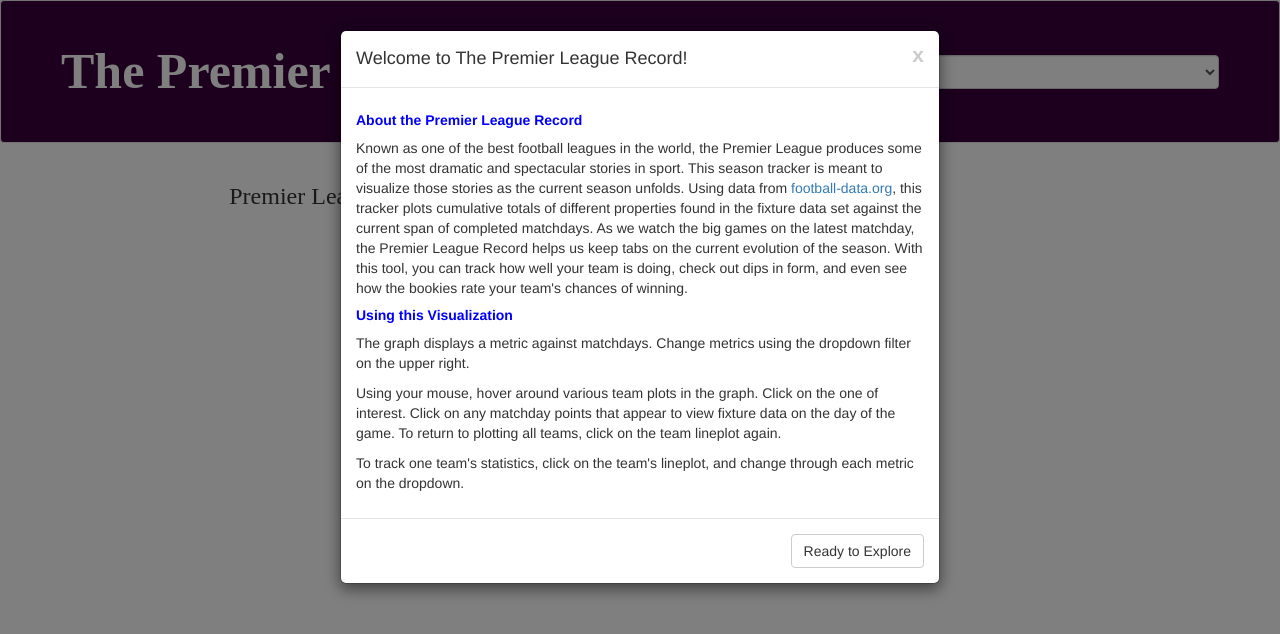
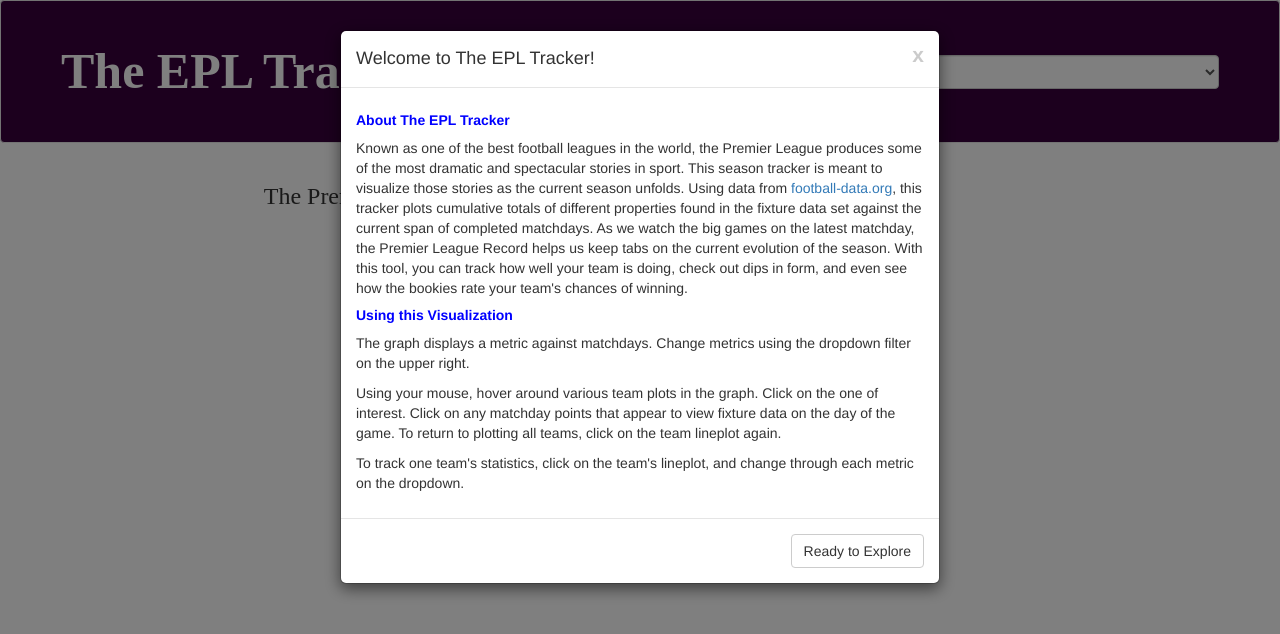
Before and after one commit to JCHIPOCO/epl-tracker, a plain HTML site: page index.html in a window 1280 px wide. Drawn offline with nearby package versions, Linux system fonts and the light colour scheme; no server answers; a web font is replaced by a local one.

Commit message:
new season

```diff
--- a/index.html
+++ b/index.html
@@ -15,7 +15,7 @@
     <nav class="navbar navbar-default">
         <div class="container-fluid">
             <div class="navbar-header">
-                <p class="navbar-text" id="titleText">The Premier League Record</p>
+                <p class="navbar-text" id="titleText">The EPL Tracker</p>
             </div>
             <div class = "col-xs-4 navbar-right" id="dropdown">
                 <div class="form-group">
@@ -35,7 +35,7 @@
     <div class="container">
         <div class = "row">
             <div class = "col-xs-8">
-                <h3 align="center">Premier League 2016-17: The Season So Far</h3>
+                <h3 align="center">The Premier League Season: 2017-18</h3>
                 <div id="chartz"></div>
             </div>
             <div class="col-xs-4">
@@ -74,12 +74,12 @@
                         <span aria-hidden="true">x</span>
                     </button>
                     <h4 class="modal-title">
-                        <span id="welcome">Welcome to The Premier League Record!</span>
+                        <span id="welcome">Welcome to The EPL Tracker!</span>
                     </h4>
                 </div>
                 <div class="modal-body">
                     <h5 class="start">
-                        <span class="about-modal">About the Premier League Record</span>
+                        <span class="about-modal">About The EPL Tracker</span>
                     </h5>
                     <p>Known as one of the best football leagues in the world, the Premier League produces some of the most dramatic and spectacular stories in sport. This season tracker is meant to visualize those stories as the current season unfolds. Using data from <a href="http://api.football-data.org/index">football-data.org</a>, this tracker plots cumulative totals of different properties found in the fixture data set against the current span of completed matchdays. As we watch the big games on the latest matchday, the Premier League Record helps us keep tabs on the current evolution of the season. With this tool, you can track how well your team is doing, check out dips in form, and even see how the bookies rate your team's chances of winning.</p>
                     <p></p>
--- a/js/lineChart2.js
+++ b/js/lineChart2.js
@@ -1,5 +1,5 @@
 /**
- * Created by John on 6/17/16.
+ * Created by John on 12/25/17.
  */
 
 lineChart = function(_parentElement, _data){
--- a/js/main.js
+++ b/js/main.js
@@ -2,7 +2,7 @@ var fixtureData;
 
 $.ajax({
     headers: { 'X-Auth-Token': 'c53d14d63a5b4a91af3d15d83197f6c8' },
-    url: 'https://api.football-data.org/v1/competitions/426/fixtures',
+    url: 'https://api.football-data.org/v1/competitions/445/fixtures',
     dataType: 'json',
     type: 'GET',
 }).done(function(response) {
@@ -30,6 +30,9 @@ function changeName (str){
         }
         else if(str == "Manchester United FC"){
             return "Man United";
+        }
+        else if(str == "West Bromwich Albion FC"){
+            return "West Brom";
         }
         else{
             for(var i = 0; i < nameArray.length; i++){
```
